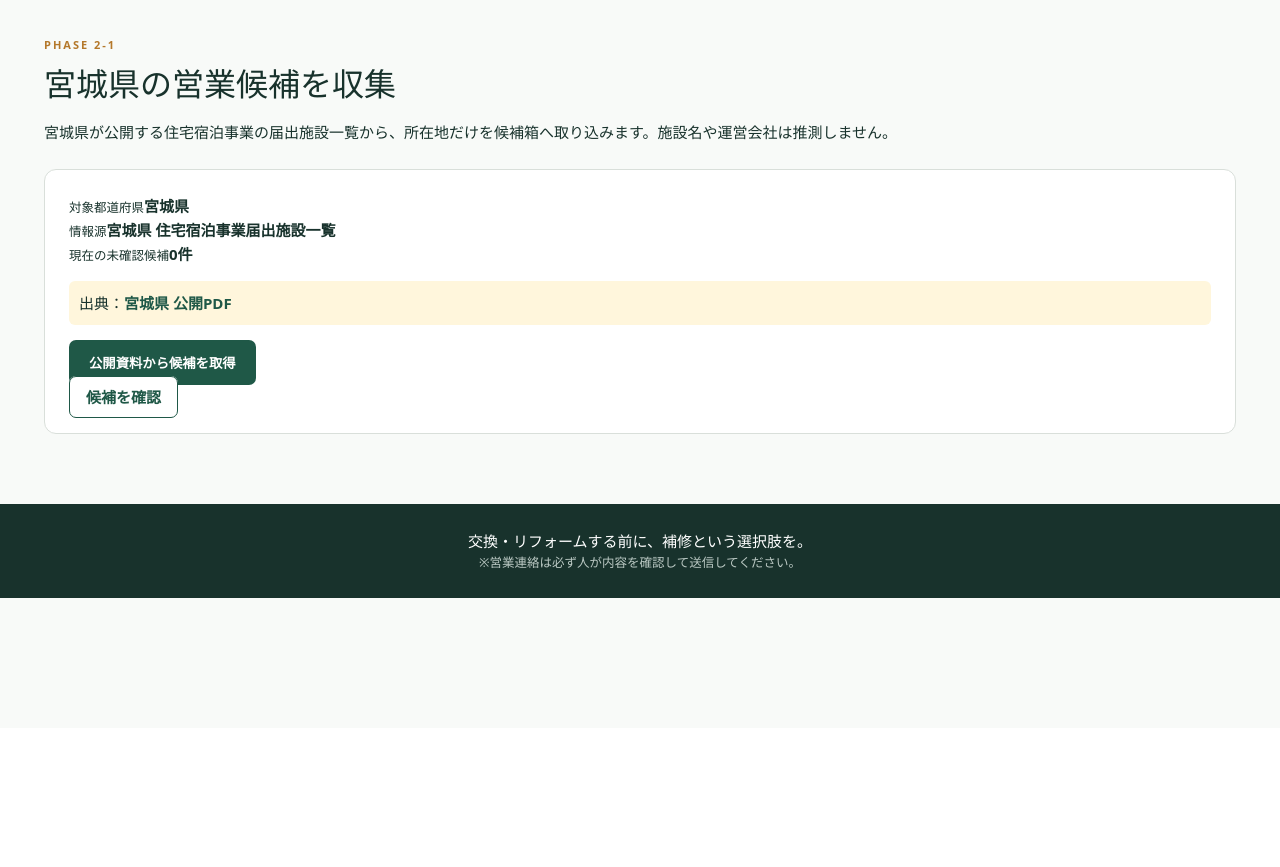
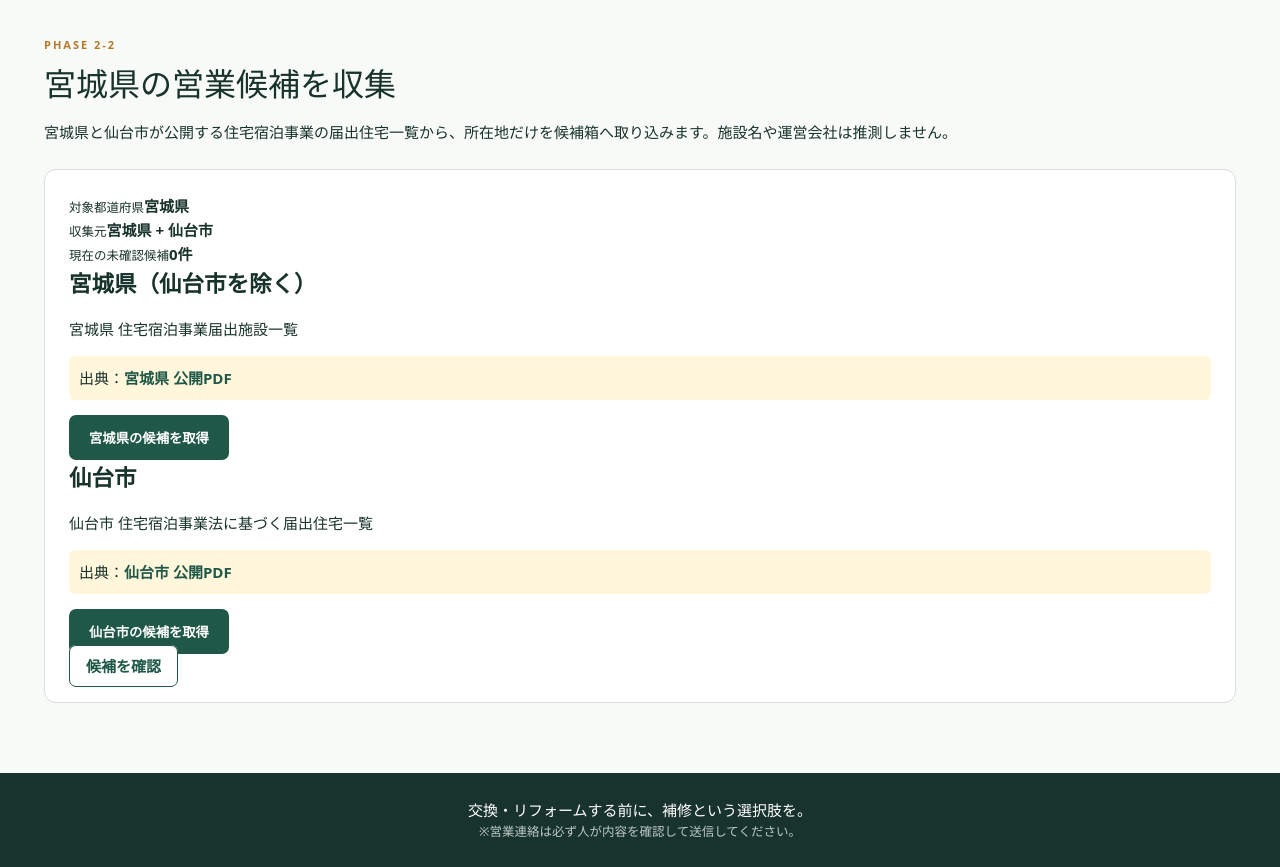
Before and after one commit to reokobayashi0620/tohoku-lodging-sales-ai, a Flask app: page /collect in a window 1280 px wide. Shown: the part 72-939 px from the top of the page. Before the commit the page ends 670 px from the top, so only its background shows below. Run offline with Flask 3, Linux system fonts and the light colour scheme; data that the repository does not hold is empty.

Commit message:
Phase 2-2 仙台市の営業候補収集を追加
仙台市公式の届出住宅一覧PDFから候補収集し、宮城県（仙台市除く）と分けて取り込めるようにする。

```diff
--- a/app.py
+++ b/app.py
@@ -25,6 +25,10 @@ MIYAGI_OFFICIAL_URL = "https://www.pref.miyagi.jp/documents/30180/kunigaidorain.
 MIYAGI_LEGACY_URL = "https://www.pref.miyagi.jp/documents/30180/20260319.pdf"
 MIYAGI_SOURCE_URL = os.environ.get("MIYAGI_SOURCE_URL", MIYAGI_OFFICIAL_URL)
 MIYAGI_SOURCE_TYPE = "宮城県 住宅宿泊事業届出施設一覧"
+SENDAI_OFFICIAL_URL = "https://www.city.sendai.jp/sekatsuese/jigyosha/kankyo/shokuhin/minpaku/documents/minpakur712.pdf"
+SENDAI_SOURCE_URL = os.environ.get("SENDAI_SOURCE_URL", SENDAI_OFFICIAL_URL)
+SENDAI_SOURCE_TYPE = "仙台市 住宅宿泊事業法に基づく届出住宅一覧"
+SENDAI_WARDS = ("青葉区", "宮城野区", "若林区", "太白区", "泉区")
 MAX_PDF_BYTES = 20 * 1024 * 1024
 
 
@@ -39,7 +43,6 @@ def credentials_match(value, expected):
 
 
 def normalize_address(value):
-    """Normalize Japanese address text enough for practical duplicate checks."""
     text = unicodedata.normalize("NFKC", value or "").strip().lower()
     text = re.sub(r"[\s\u3000]+", "", text)
     text = re.sub(r"[‐‑‒–—―ー−﹣－]+", "-", text)
@@ -56,10 +59,13 @@ def extract_city(address):
     return match.group(1) if match else ""
 
 
+def pdf_text(pdf_bytes):
+    reader = PdfReader(BytesIO(pdf_bytes))
+    return "\n".join(page.extract_text() or "" for page in reader.pages)
+
+
 def parse_miyagi_pdf(pdf_bytes):
-    """Extract only published lodging addresses from the Miyagi PDF."""
-    reader = PdfReader(BytesIO(pdf_bytes))
-    text = "\n".join(page.extract_text() or "" for page in reader.pages)
+    text = pdf_text(pdf_bytes)
     addresses = []
     seen = set()
     for raw_line in text.splitlines():
@@ -77,13 +83,39 @@ def parse_miyagi_pdf(pdf_bytes):
     return addresses
 
 
-def miyagi_source_urls(configured_url=None):
-    """Return source candidates with the stable official URL always first."""
-    urls = [MIYAGI_OFFICIAL_URL]
-    for value in (configured_url, MIYAGI_SOURCE_URL, MIYAGI_LEGACY_URL):
+def parse_sendai_pdf(pdf_bytes):
+    text = pdf_text(pdf_bytes)
+    addresses = []
+    seen = set()
+    ward_pattern = "|".join(map(re.escape, SENDAI_WARDS))
+    for raw_line in text.splitlines():
+        line = unicodedata.normalize("NFKC", raw_line).strip()
+        match = re.search(rf"({ward_pattern}).+", line)
+        if not match:
+            continue
+        address = "仙台市" + match.group(0).strip()
+        normalized = normalize_address(address)
+        if normalized in seen:
+            continue
+        seen.add(normalized)
+        addresses.append(address)
+    return addresses
+
+
+def unique_urls(*values):
+    urls = []
+    for value in values:
         if value and value not in urls:
             urls.append(value)
     return urls
+
+
+def miyagi_source_urls(configured_url=None):
+    return unique_urls(MIYAGI_OFFICIAL_URL, configured_url, MIYAGI_SOURCE_URL, MIYAGI_LEGACY_URL)
+
+
+def sendai_source_urls(configured_url=None):
+    return unique_urls(SENDAI_OFFICIAL_URL, configured_url, SENDAI_SOURCE_URL)
 
 
 def download_pdf(url):
@@ -110,20 +142,24 @@ def download_pdf(url):
     return pdf_bytes
 
 
-def fetch_miyagi_candidates(source_url=None):
-    """Fetch candidates with safe fallbacks while remaining list-compatible."""
-    for url in miyagi_source_urls(source_url):
+def fetch_candidates(urls, parser, error_label):
+    for url in urls:
         try:
-            addresses = parse_miyagi_pdf(download_pdf(url))
+            addresses = parser(download_pdf(url))
             if not addresses:
                 raise ValueError("所在地を抽出できませんでした。")
             return CandidateBatch(addresses, source_url=url)
         except (requests.RequestException, ValueError, OSError):
             continue
-    raise ValueError(
-        "宮城県の公開資料を取得できませんでした。現在、複数の公式URLを自動確認しました。"
-        "時間を置いて再度お試しください。"
-    )
+    raise ValueError(f"{error_label}の公開資料を取得できませんでした。時間を置いて再度お試しください。")
+
+
+def fetch_miyagi_candidates(source_url=None):
+    return fetch_candidates(miyagi_source_urls(source_url), parse_miyagi_pdf, "宮城県")
+
+
+def fetch_sendai_candidates(source_url=None):
+    return fetch_candidates(sendai_source_urls(source_url), parse_sendai_pdf, "仙台市")
 
 
 def create_app(test_config=None):
@@ -137,6 +173,7 @@ def create_app(test_config=None):
         SESSION_COOKIE_SAMESITE="Lax",
         SESSION_COOKIE_SECURE=os.environ.get("SESSION_COOKIE_SECURE", "").lower() in {"1", "true", "yes"},
         MIYAGI_SOURCE_URL=MIYAGI_SOURCE_URL,
+        SENDAI_SOURCE_URL=SENDAI_SOURCE_URL,
     )
     if test_config:
         app.config.update(test_config)
@@ -251,16 +288,27 @@ def create_app(test_config=None):
     @app.route("/collect", methods=["GET", "POST"])
     def collect_candidates():
         stats = None
-        source_url = MIYAGI_OFFICIAL_URL
         if request.method == "POST":
+            source = request.form.get("source", "miyagi")
             try:
-                addresses = fetch_miyagi_candidates(app.config["MIYAGI_SOURCE_URL"])
-                actual_source_url = getattr(addresses, "source_url", None) or app.config["MIYAGI_SOURCE_URL"] or MIYAGI_OFFICIAL_URL
+                if source == "sendai":
+                    addresses = fetch_sendai_candidates(app.config["SENDAI_SOURCE_URL"])
+                    source_type = SENDAI_SOURCE_TYPE
+                    default_source_url = SENDAI_OFFICIAL_URL
+                    city_override = "仙台市"
+                    source_label = "仙台市"
+                else:
+                    addresses = fetch_miyagi_candidates(app.config["MIYAGI_SOURCE_URL"])
+                    source_type = MIYAGI_SOURCE_TYPE
+                    default_source_url = MIYAGI_OFFICIAL_URL
+                    city_override = None
+                    source_label = "宮城県（仙台市除く）"
+                actual_source_url = getattr(addresses, "source_url", None) or default_source_url
                 new_count = 0
                 duplicate_count = 0
                 with db() as con:
                     for address in addresses:
-                        city = extract_city(address)
+                        city = city_override or extract_city(address)
                         key = candidate_key("宮城県", city, address)
                         existing = con.execute("SELECT id FROM lead_candidates WHERE normalized_key=?", (key,)).fetchone()
                         if existing:
@@ -270,18 +318,25 @@ def create_app(test_config=None):
                             """INSERT INTO lead_candidates
                                (name,prefecture,city,address,official_url,source_url,source_type,normalized_key,status)
                                VALUES ('','宮城県',?,?,?,?,?,?, 'pending')""",
-                            (city, address, "", actual_source_url, MIYAGI_SOURCE_TYPE, key),
+                            (city, address, "", actual_source_url, source_type, key),
                         )
                         new_count += 1
-                stats = {"total": len(addresses), "new": new_count, "duplicate": duplicate_count}
-                flash(f"{len(addresses)}件を確認し、新規{new_count}件を候補へ追加しました。", "success")
+                stats = {"total": len(addresses), "new": new_count, "duplicate": duplicate_count, "source": source_label}
+                flash(f"{source_label}: {len(addresses)}件を確認し、新規{new_count}件を候補へ追加しました。", "success")
             except ValueError as exc:
-                app.logger.warning("Miyagi source fetch failed: %s", exc)
+                app.logger.warning("Candidate source fetch failed: %s", exc)
                 flash(str(exc), "error")
         with db() as con:
             pending_count = con.execute("SELECT COUNT(*) FROM lead_candidates WHERE status='pending'").fetchone()[0]
-        return render_template("collect.html", source_url=source_url, source_type=MIYAGI_SOURCE_TYPE,
-                               stats=stats, pending_count=pending_count)
+        return render_template(
+            "collect.html",
+            miyagi_url=MIYAGI_OFFICIAL_URL,
+            miyagi_source_type=MIYAGI_SOURCE_TYPE,
+            sendai_url=SENDAI_OFFICIAL_URL,
+            sendai_source_type=SENDAI_SOURCE_TYPE,
+            stats=stats,
+            pending_count=pending_count,
+        )
 
     @app.get("/candidates")
     def candidates():
@@ -319,10 +374,7 @@ def create_app(test_config=None):
             if existing_facility:
                 facility_id = existing_facility["id"]
             else:
-                data = {
-                    "facility_type": "民泊", "pet_friendly": 0, "whole_house": 0,
-                    "multiple_facilities": 0, "wood_floor": 0,
-                }
+                data = {"facility_type": "民泊", "pet_friendly": 0, "whole_house": 0, "multiple_facilities": 0, "wood_floor": 0}
                 priority, reason = calculate_priority(data)
                 display_name = candidate["name"] or candidate["address"]
                 cursor = con.execute(
@@ -348,10 +400,7 @@ def create_app(test_config=None):
             if not candidate:
                 return ("Not found", 404)
             if candidate["status"] != "promoted":
-                con.execute(
-                    "UPDATE lead_candidates SET status='excluded', updated_at=CURRENT_TIMESTAMP WHERE id=?",
-                    (candidate_id,),
-                )
+                con.execute("UPDATE lead_candidates SET status='excluded', updated_at=CURRENT_TIMESTAMP WHERE id=?", (candidate_id,))
         flash("候補を除外しました。", "success")
         return redirect(url_for("candidates"))
 
@@ -366,22 +415,19 @@ def create_app(test_config=None):
             data = form_data()
             if not data["name"] or data["prefecture"] not in PREFECTURES:
                 flash("施設名と東北6県の都道府県は必須です。", "error")
-                return render_template("form.html", facility=data, prefectures=PREFECTURES,
-                                       facility_types=FACILITY_TYPES, statuses=STATUSES)
+                return render_template("form.html", facility=data, prefectures=PREFECTURES, facility_types=FACILITY_TYPES, statuses=STATUSES)
             data["priority"], data["priority_reason"] = calculate_priority(data)
             columns = list(data)
             with db() as con:
                 if facility_id:
                     assignments = ",".join(f"{column}=?" for column in columns)
-                    con.execute(f"UPDATE facilities SET {assignments}, updated_at=CURRENT_TIMESTAMP WHERE id=?",
-                                [data[c] for c in columns] + [facility_id])
+                    con.execute(f"UPDATE facilities SET {assignments}, updated_at=CURRENT_TIMESTAMP WHERE id=?", [data[c] for c in columns] + [facility_id])
                 else:
                     placeholders = ",".join("?" for _ in columns)
                     con.execute(f"INSERT INTO facilities ({','.join(columns)}) VALUES ({placeholders})", [data[c] for c in columns])
             flash("施設情報を保存し、優先度を自動判定しました。", "success")
             return redirect(url_for("index"))
-        return render_template("form.html", facility=facility, prefectures=PREFECTURES,
-                               facility_types=FACILITY_TYPES, statuses=STATUSES)
+        return render_template("form.html", facility=facility, prefectures=PREFECTURES, facility_types=FACILITY_TYPES, statuses=STATUSES)
 
     @app.post("/facilities/<int:facility_id>/status")
     def update_status(facility_id):
@@ -411,8 +457,7 @@ def create_app(test_config=None):
         writer.writerow(fields)
         for row in rows:
             writer.writerow([row[k] for k in ["name", "company_name", "prefecture", "city", "address", "facility_type", "priority", "priority_reason", "status", "official_url", "phone", "email", "contact_url", "notes"]])
-        return Response(output.getvalue(), mimetype="text/csv; charset=utf-8",
-                        headers={"Content-Disposition": "attachment; filename=facilities.csv"})
+        return Response(output.getvalue(), mimetype="text/csv; charset=utf-8", headers={"Content-Disposition": "attachment; filename=facilities.csv"})
 
     app.jinja_env.globals.update(statuses=STATUSES)
     app.init_db = init_db
@@ -421,7 +466,9 @@ def create_app(test_config=None):
     app.candidate_key = candidate_key
     app.extract_city = extract_city
     app.parse_miyagi_pdf = parse_miyagi_pdf
+    app.parse_sendai_pdf = parse_sendai_pdf
     app.fetch_miyagi_candidates = fetch_miyagi_candidates
+    app.fetch_sendai_candidates = fetch_sendai_candidates
     with app.app_context():
         init_db()
     return app
--- a/templates/collect.html
+++ b/templates/collect.html
@@ -1,22 +1,36 @@
 {% extends 'base.html' %}
 {% block title %}候補収集｜東北リペア営業ノート{% endblock %}
 {% block content %}
-<section class="page-title"><p class="eyebrow">PHASE 2-1</p><h1>宮城県の営業候補を収集</h1><p>宮城県が公開する住宅宿泊事業の届出施設一覧から、所在地だけを候補箱へ取り込みます。施設名や運営会社は推測しません。</p></section>
+<section class="page-title"><p class="eyebrow">PHASE 2-2</p><h1>宮城県の営業候補を収集</h1><p>宮城県と仙台市が公開する住宅宿泊事業の届出住宅一覧から、所在地だけを候補箱へ取り込みます。施設名や運営会社は推測しません。</p></section>
 <section class="panel collect-panel">
   <div class="collect-grid">
     <div><small>対象都道府県</small><strong>宮城県</strong></div>
-    <div><small>情報源</small><strong>{{ source_type }}</strong></div>
+    <div><small>収集元</small><strong>宮城県 + 仙台市</strong></div>
     <div><small>現在の未確認候補</small><strong>{{ pending_count }}件</strong></div>
   </div>
   {% if stats %}
   <div class="summary collect-summary">
+    <div>収集元<strong>{{ stats.source }}</strong></div>
     <div>取得候補件数<strong>{{ stats.total }}</strong></div>
     <div>新規候補件数<strong>{{ stats.new }}</strong></div>
     <div>重複件数<strong>{{ stats.duplicate }}</strong></div>
   </div>
   {% endif %}
-  <p class="hint">出典：<a href="{{ source_url }}" target="_blank" rel="noopener noreferrer">宮城県 公開PDF</a></p>
-  <form method="post"><button class="primary" type="submit">公開資料から候補を取得</button></form>
+
+  <div class="source-card">
+    <h2>宮城県（仙台市を除く）</h2>
+    <p>{{ miyagi_source_type }}</p>
+    <p class="hint">出典：<a href="{{ miyagi_url }}" target="_blank" rel="noopener noreferrer">宮城県 公開PDF</a></p>
+    <form method="post"><input type="hidden" name="source" value="miyagi"><button class="primary" type="submit">宮城県の候補を取得</button></form>
+  </div>
+
+  <div class="source-card">
+    <h2>仙台市</h2>
+    <p>{{ sendai_source_type }}</p>
+    <p class="hint">出典：<a href="{{ sendai_url }}" target="_blank" rel="noopener noreferrer">仙台市 公開PDF</a></p>
+    <form method="post"><input type="hidden" name="source" value="sendai"><button class="primary" type="submit">仙台市の候補を取得</button></form>
+  </div>
+
   <a class="secondary inline-action" href="{{ url_for('candidates') }}">候補を確認</a>
 </section>
 {% endblock %}
```
Also changed, not shown: tests/test_miyagi_source.py (+1 -1 lines), tests/test_sendai_source.py (added, +64 -0 lines).
